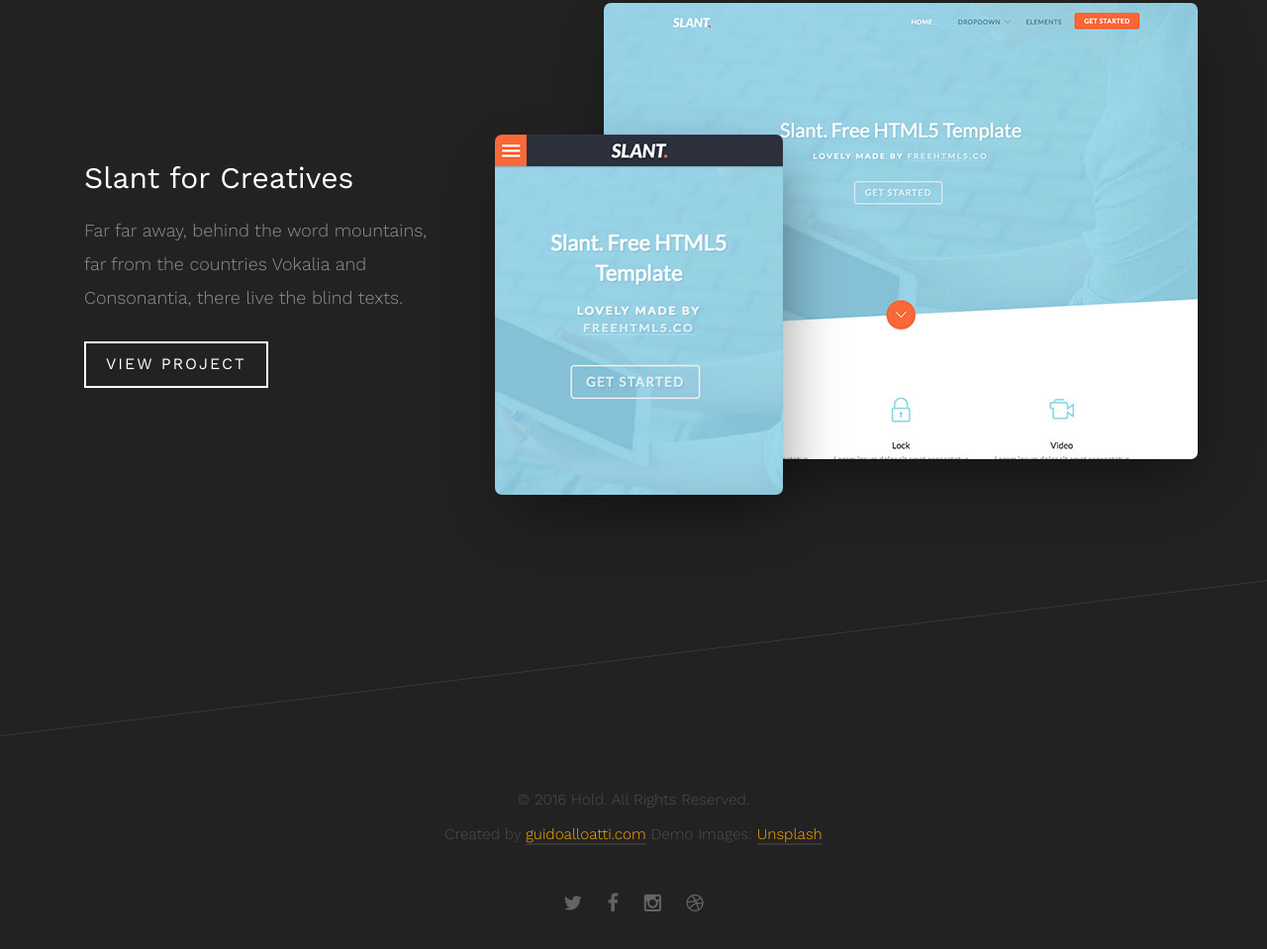
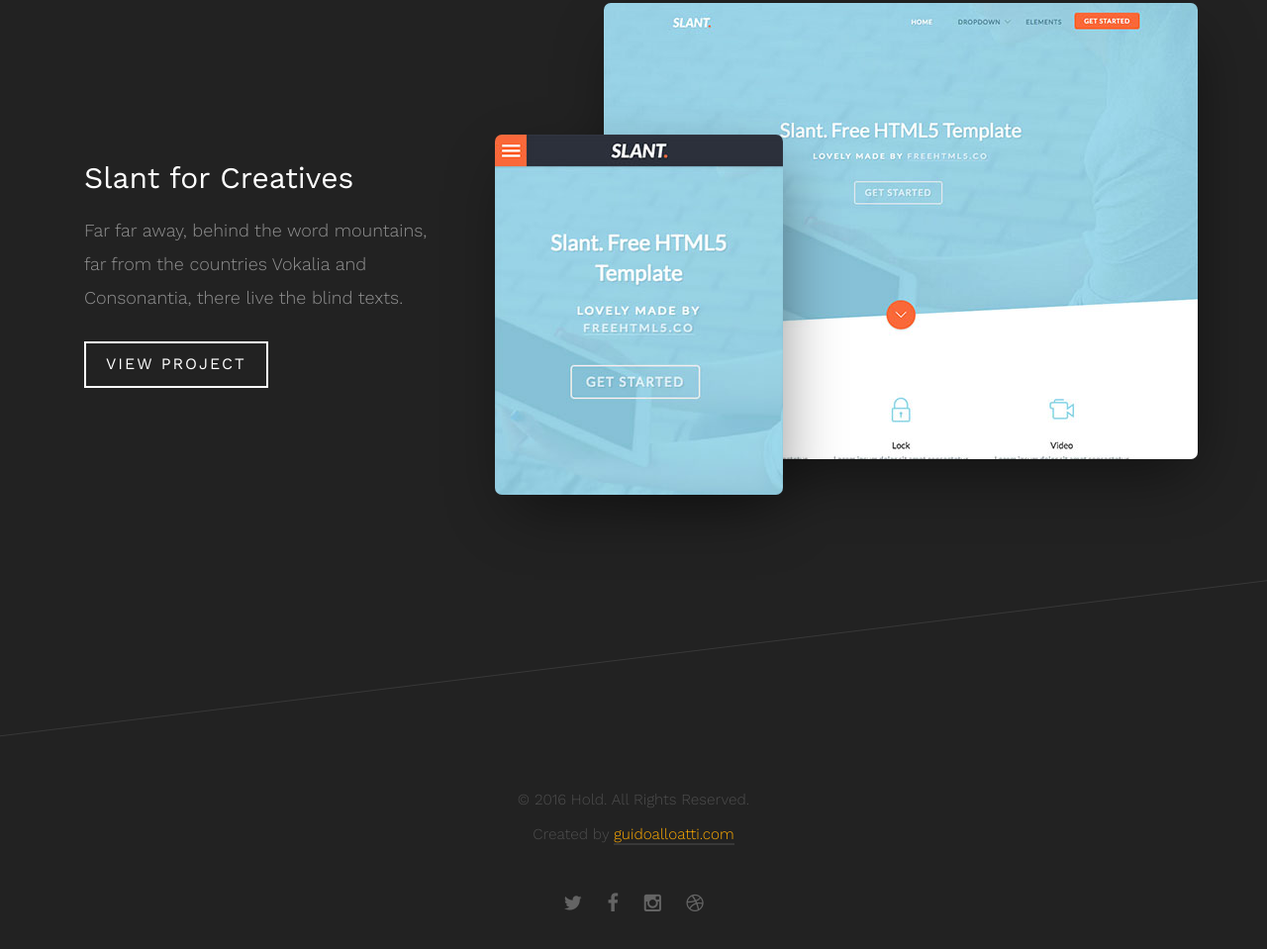
Before and after one commit to guidoalloatti/home-page, a plain HTML site: page index.html in a window 1280 px wide. Shown: the part 3336-4295 px from the top of the page at 99% size. Drawn offline with nearby package versions, Linux system fonts and the light colour scheme; some packages are replaced by stand-ins of ours; no server answers; files whose address does not match are found by name; a web font is replaced by a local one.

Commit message:
Generic Commit

```diff
--- a/index.html
+++ b/index.html
@@ -203,7 +203,7 @@
 			<div class="container">
 				<div class="row">
 					<div class="col-md-12 text-center">
-						<p><small>&copy; 2016 Hold. All Rights Reserved. <br> Created by <a href="http://freehtml5.co/" target="_blank">guidoalloatti.com</a> Demo Images: <a href="http://unsplash.com" target="_blank">Unsplash</a> </small> </p>
+						<p><small>&copy; 2016 Hold. All Rights Reserved. <br> Created by <a href="http://guidoalloatti.com/" target="_blank">guidoalloatti.com</a> </small> </p>
 						<ul class="fh5co-social">
 							<li>
 								<a href="#"><i class="icon-twitter"></i></a>
```
